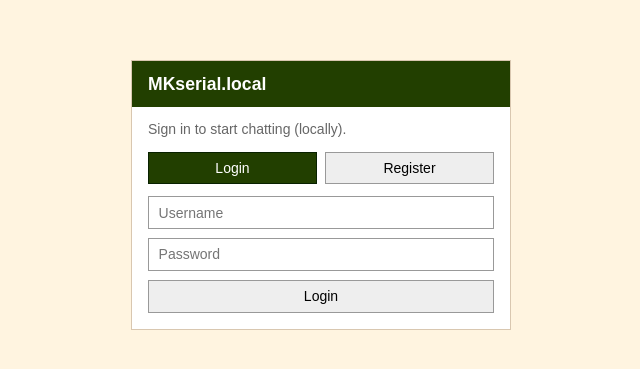
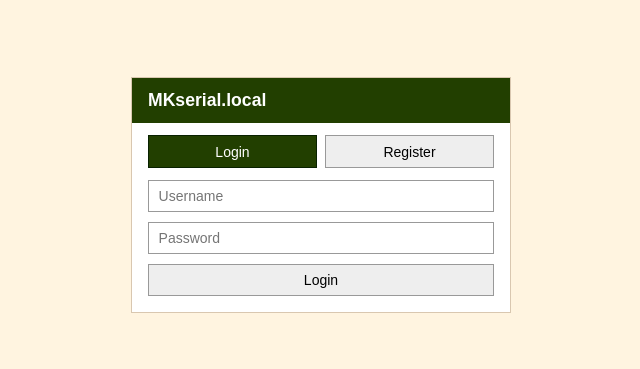
Before and after one commit to 0xr3t0rn/MKserial.local, a website: page public/index.html in a window 1280 px wide. Shown: the part 205-574 px from the top of the page, without its empty margins (319-959 px from the left). Drawn offline with Linux system fonts and the light colour scheme; no server answers.

```diff
--- a/package.json
+++ b/package.json
@@ -1,10 +1,10 @@
 {
-  "name": "mychat",
+  "name": "mkserial",
   "version": "1.0.0",
   "main": "server.js",
   "dependencies": {
     "bcrypt": "^5.1.1",
-    "better-sqlite3": "^9.4.3",
+    "better-sqlite3": "^9.6.0",
     "cookie-parser": "^1.4.6",
     "dotenv": "^16.6.1",
     "express": "^4.18.3",
@@ -19,7 +19,7 @@
     "start": "node server.js",
     "devStart": "nodemon server.js"
   },
-  "description": "test chat app",
+  "description": "test (local) chat app",
   "author": "",
   "license": "ISC"
 }
--- a/public/index.html
+++ b/public/index.html
@@ -9,7 +9,6 @@
 <body class="auth-page">
     <div class="auth-box">
         <h1>MKserial.local</h1>
-        <p>Sign in to start chatting (locally).</p>
 
         <!-- Two tabs button for login and register -->
         <div class="tabs">
```
Also changed, not shown: 4 other files.
